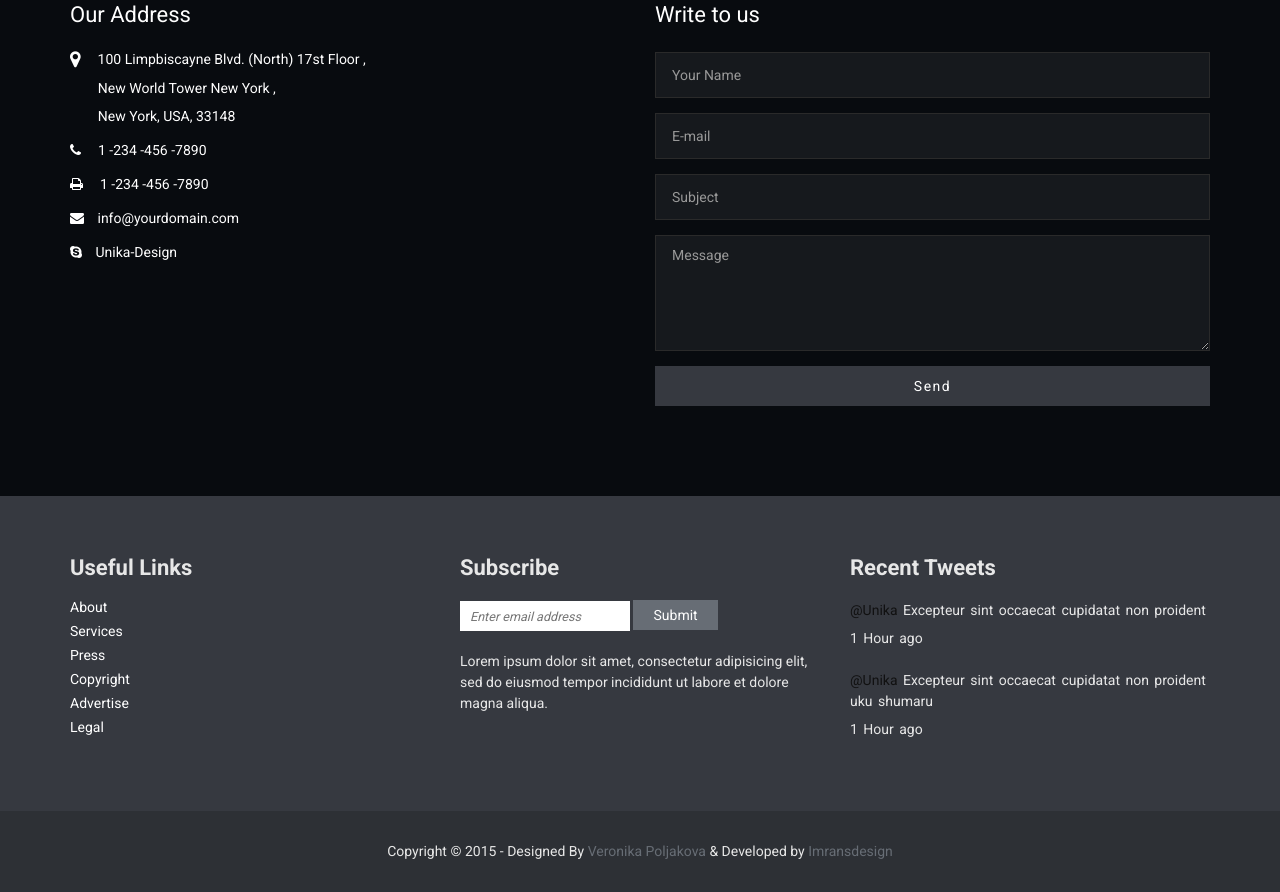
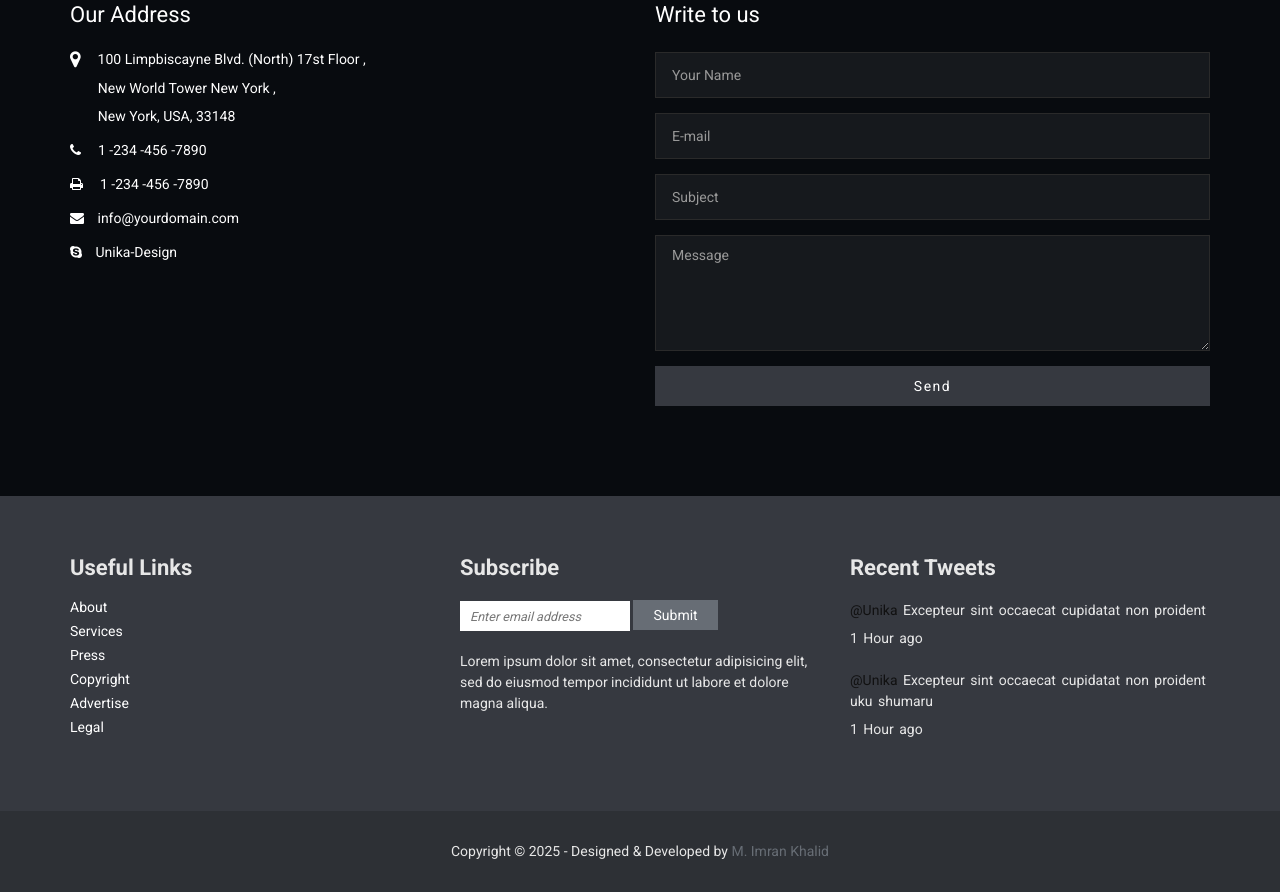
Before and after one commit to EmraanKhalid/syedasproject, a plain HTML site: page index.html in a window 1280 px wide. Shown: the part 7190-8082 px from the top of the page. Drawn offline with Linux system fonts and the light colour scheme; files whose address does not match are found by name.

Commit message:
Final Draft with changes in HTML

```diff
--- a/index.html
+++ b/index.html
@@ -1043,7 +1043,7 @@
 
                 <div class="footer">
                     <div class="container text-center wow fadeIn" data-wow-delay="0.4s">
-                        <p class="copyright">Copyright &copy; 2015 - Designed By <a href="https://www.behance.net/poljakova" class="theme-author">Veronika Poljakova</a> &amp; Developed by <a href="http://www.imransdesign.com/" class="theme-author">Imransdesign</a></p>
+                        <p class="copyright">Copyright &copy; 2025 - Designed &amp; Developed by <a href="http://www.emraankhalid.com/" class="theme-author">M. Imran Khalid</a></p>
                     </div>
                 </div>
 
```
